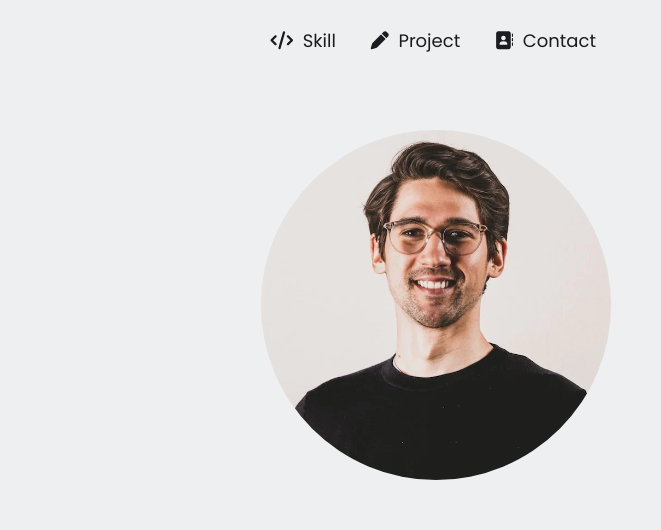
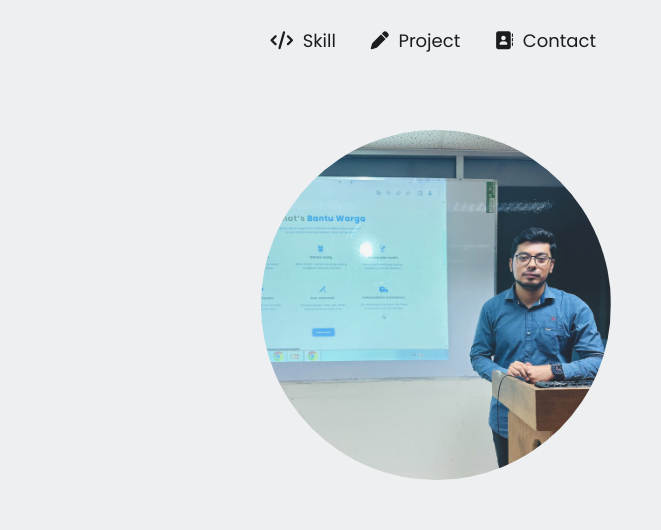
Before and after one commit to Shad-Islam/html-css-portfolio-website-project, a plain HTML site: page index.html in a window 1280 px wide. Shown: the top 530 px of the page, 619-1280 px from the left. Drawn offline with Linux system fonts and the light colour scheme.

Commit message:
Add own img

```diff
--- a/index.html
+++ b/index.html
@@ -74,7 +74,7 @@
           </div>
         </div>
         <div class="hero-image">
-          <img src="./images/hero-headshot.webp" alt="profile-picture" />
+          <img src="./images/profile-pic.jpeg" alt="profile-picture" />
         </div>
       </section>
       <!-- hero section end -->
```
Also changed, not shown: images/hero-headshot.webp (deleted), images/profile-pic.jpeg (added).
